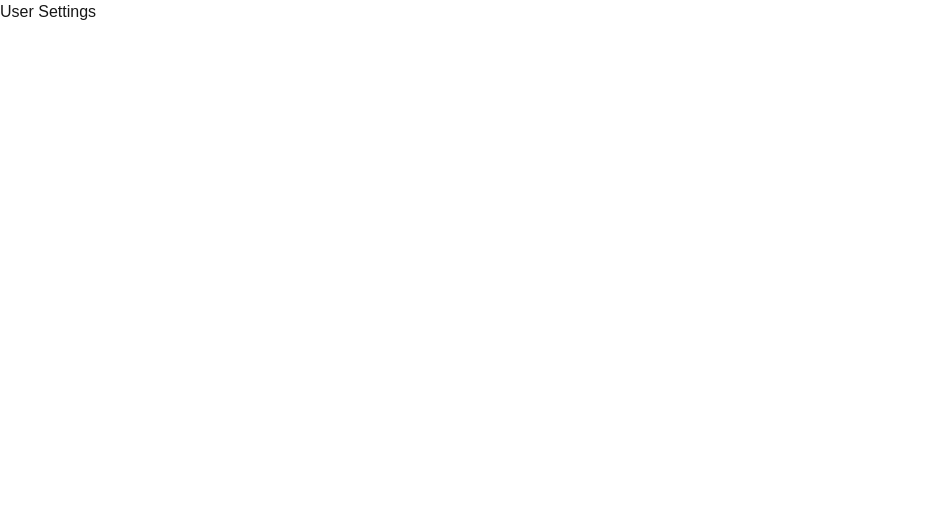
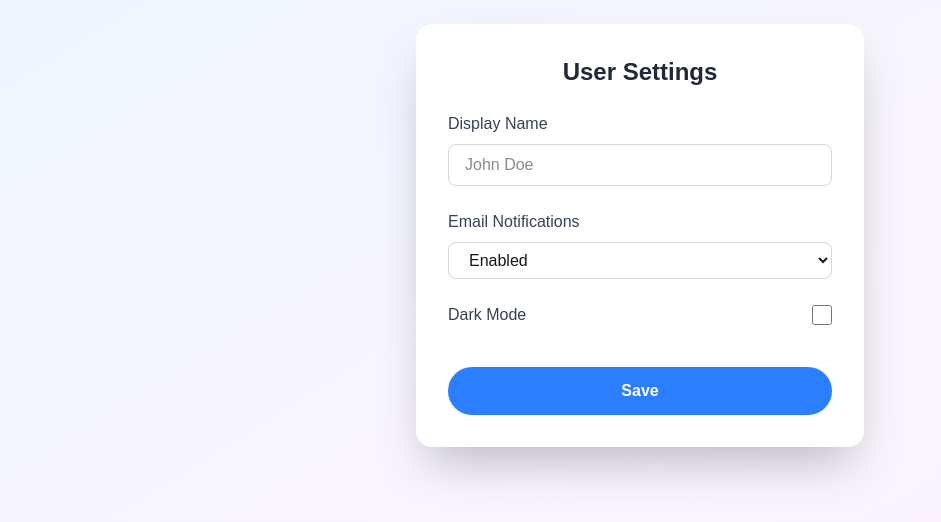
Before and after one commit to Pougar/upreview, a Next.js app: page /settings in a window 1280 px wide. Shown: the top 522 px of the page, without its empty margins (0-941 px from the left). Built offline with nearby package versions, Linux system fonts and the light colour scheme.

Commit message:
added return to services function and added placeholder settings

```diff
--- a/app/dashboard/service/page.tsx
+++ b/app/dashboard/service/page.tsx
@@ -3,6 +3,7 @@
 import Link from "next/link";
 
 export default function Service() {
+    return(
     <div className="min-h-screen bg-gradient-to-br from-blue-50 via-purple-50 to-pink-50 p-6 flex flex-col items-center">
     {/* Card container */}
     <div className="bg-white rounded-2xl shadow-2xl w-full max-w-3xl p-6 flex flex-col gap-6">
@@ -42,5 +43,6 @@ export default function Service() {
         </div>
     </div>
     </div>
+    );
 
 }
--- a/app/settings/page.tsx
+++ b/app/settings/page.tsx
@@ -2,8 +2,45 @@
 
 import Link from "next/link";
 
-export default function Service() {
+export default function Settings() {
   return (
-    <p>User Settings</p>
+    <div className="min-h-screen bg-gradient-to-br from-blue-50 via-purple-50 to-pink-50 p-6 flex flex-col items-center">
+      <div className="bg-white rounded-2xl shadow-2xl p-8 w-full max-w-md flex flex-col gap-6">
+        <h1 className="text-2xl font-bold text-gray-800 text-center">User Settings</h1>
+
+        {/* Example Setting 1 */}
+        <div className="flex flex-col gap-2">
+          <label className="text-gray-700 font-medium">Display Name</label>
+          <input
+            type="text"
+            placeholder="John Doe"
+            className="border border-gray-300 rounded-lg px-4 py-2 focus:outline-none focus:ring-2 focus:ring-blue-400 transition"
+          />
+        </div>
+
+        {/* Example Setting 2 */}
+        <div className="flex flex-col gap-2">
+          <label className="text-gray-700 font-medium">Email Notifications</label>
+          <select className="border border-gray-300 rounded-lg px-4 py-2 focus:outline-none focus:ring-2 focus:ring-blue-400 transition">
+            <option>Enabled</option>
+            <option>Disabled</option>
+          </select>
+        </div>
+
+        {/* Example Setting 3 */}
+        <div className="flex items-center justify-between">
+          <label className="text-gray-700 font-medium">Dark Mode</label>
+          <input type="checkbox" className="w-5 h-5 accent-blue-500"/>
+        </div>
+
+        {/* Save Button */}
+        <Link
+          href="/dashboard"
+          className="bg-blue-500 text-white px-6 py-3 rounded-full font-semibold text-center hover:bg-blue-600 transition mt-4"
+        >
+          Save
+        </Link>
+      </div>
+    </div>
   );
 }
```
